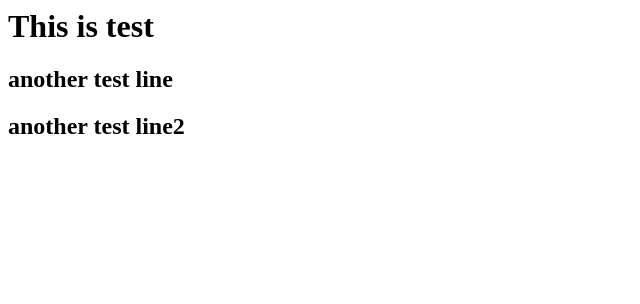
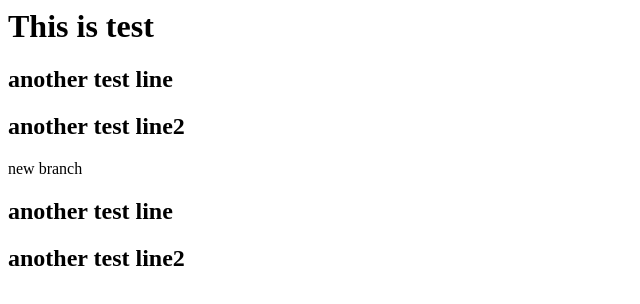
Before and after one commit to ivosandoval/test, a plain HTML site: page index.html in a window 1280 px wide. Shown: the whole page, without its empty margins (0-640 px from the left). Drawn offline with Linux system fonts and the light colour scheme.

Commit message:
añadir linea prueba

```diff
--- a/index.html
+++ b/index.html
@@ -1,3 +1,8 @@
 <h1>This is test </h1>
 <h2>another test line</h2>
 <h2>another test line2</h2>
+
+
+new branch
+<h2>another test line</h2>
+<h2>another test line2</h2>
```
